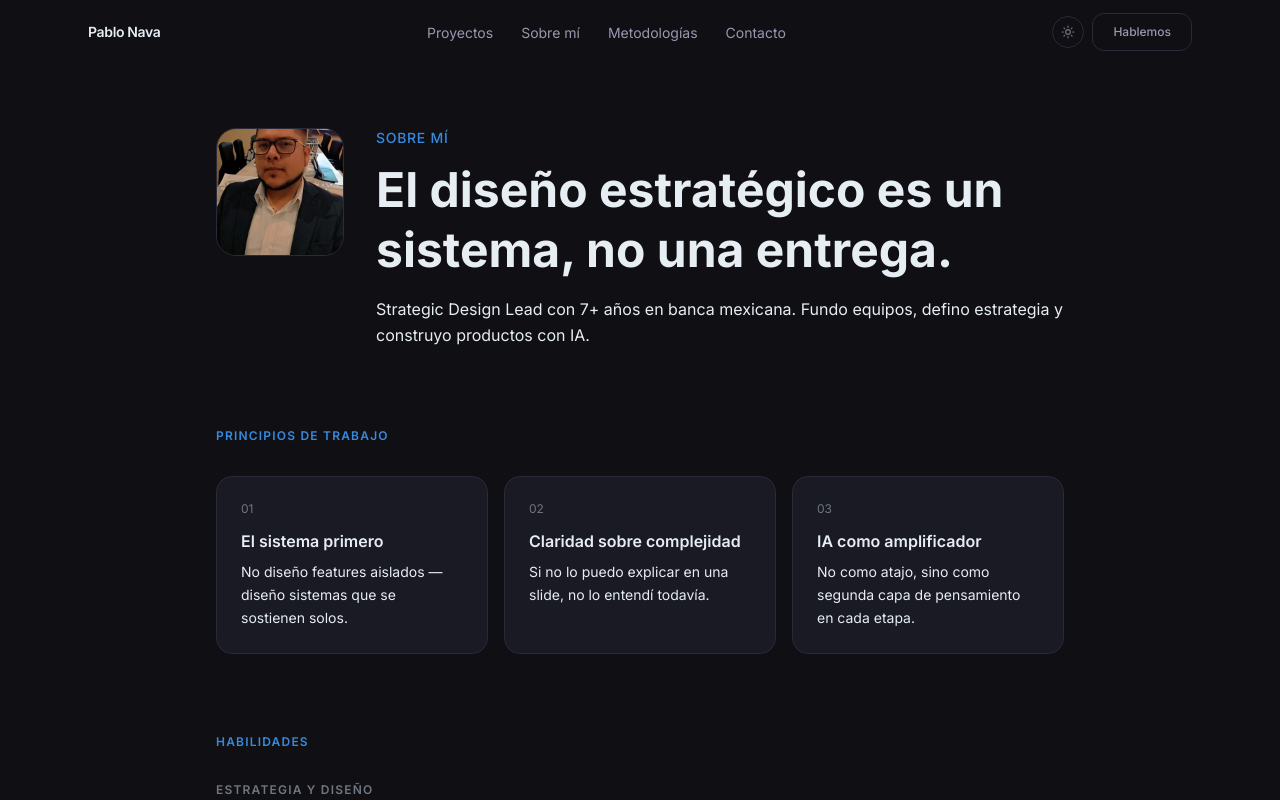
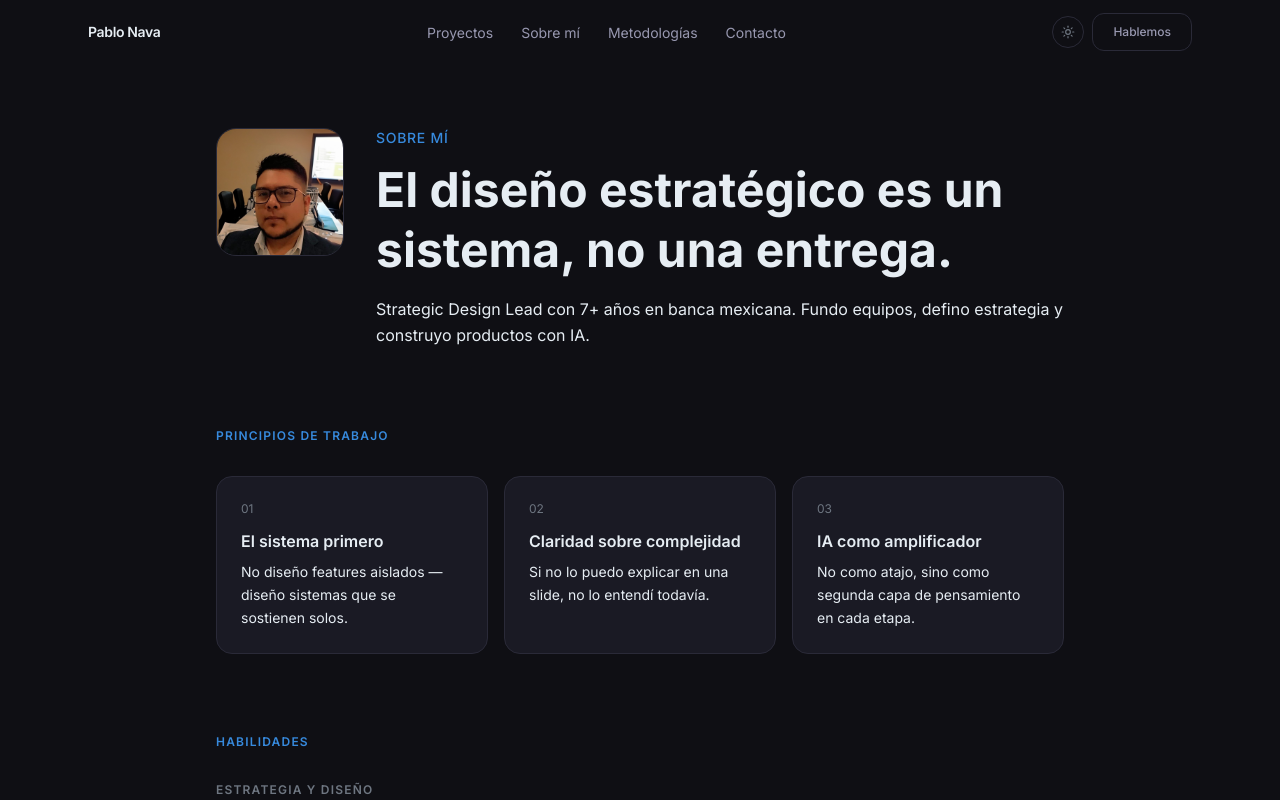
Before and after one commit to pablo-nava-heras/pablo-nava-portfolio, a Next.js app: page /sobre in a window 1280 px wide. Shown: the top 800 px of the page. Built offline with nearby package versions, Linux system fonts and the light colour scheme.

Commit message:
Fix profile photo position to object-top

```diff
--- a/components/ProfilePhoto.tsx
+++ b/components/ProfilePhoto.tsx
@@ -18,7 +18,7 @@ export function ProfilePhoto() {
       src="/pablo.jpg"
       alt="Pablo Nava"
       onError={() => setError(true)}
-      className="w-28 h-28 sm:w-32 sm:h-32 rounded-2xl object-cover border border-border-default shrink-0"
+      className="w-28 h-28 sm:w-32 sm:h-32 rounded-2xl object-cover object-top border border-border-default shrink-0"
     />
   )
 }
```
